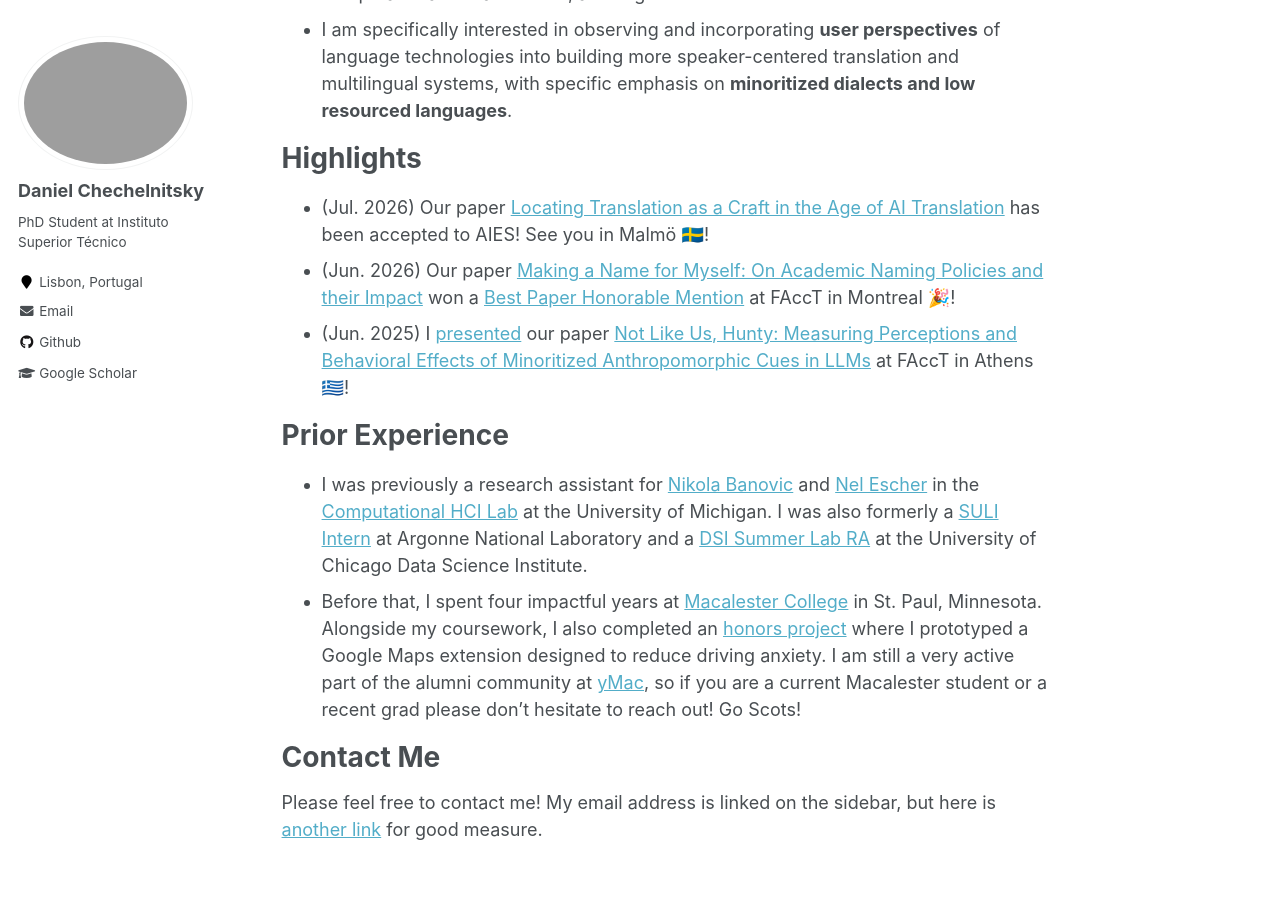
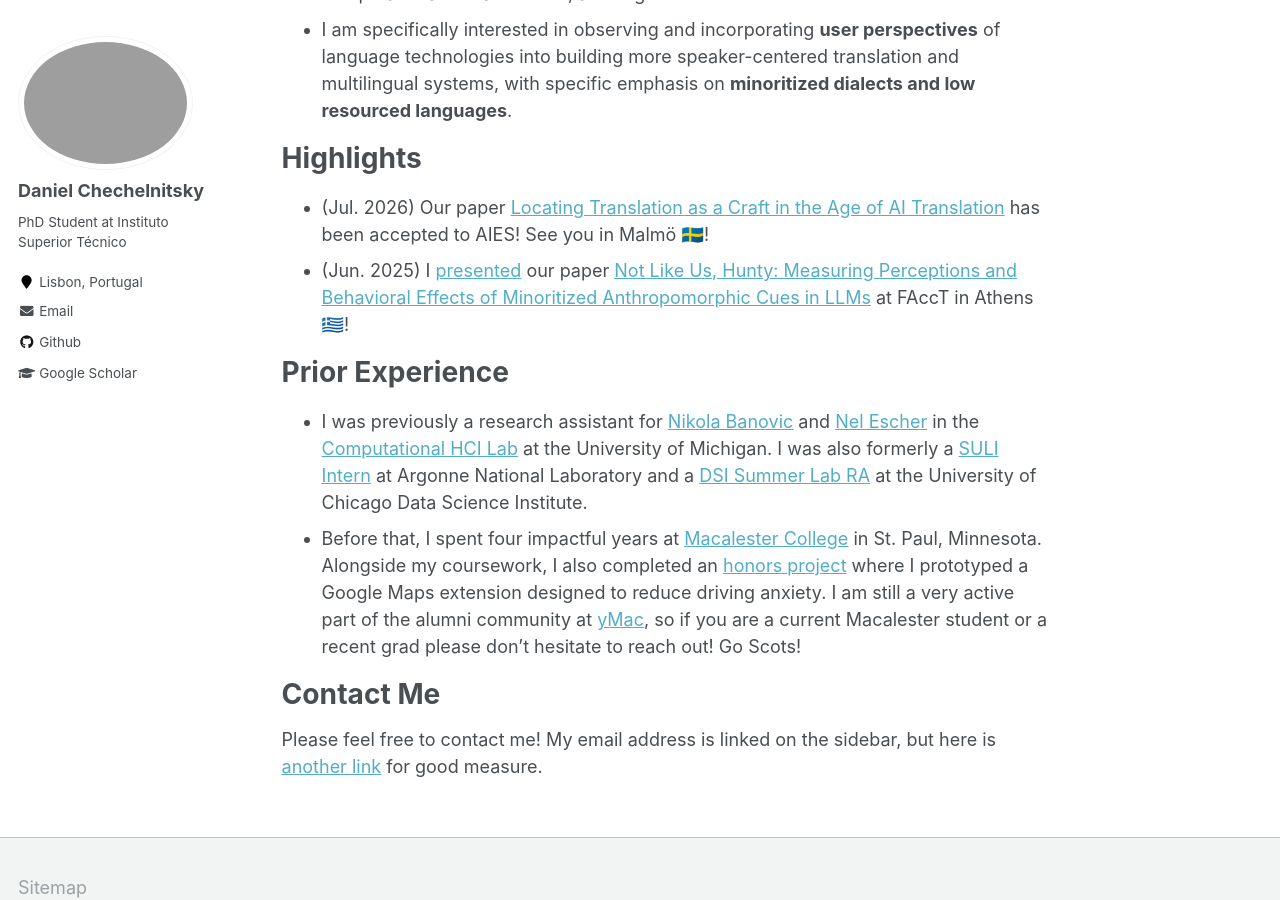
Before and after one commit to chechelnitskd/chechelnitskd.github.io, a Jekyll site: the page built from _pages/about.md, in a window 1280 px wide and 900 px high, scrolled down 543 px. Built offline with Jekyll 4.4.1, drawn with Linux system fonts in a browser that asks for light colours.

Commit message:
Update about.md

```diff
--- a/_pages/about.md
+++ b/_pages/about.md
@@ -20,7 +20,6 @@ Hi, I'm Dan! Here is some information about me:
 
 # Highlights
 - (Jul. 2026) Our paper [Locating Translation as a Craft in the Age of AI Translation](https://arxiv.org/abs/2604.00758) has been accepted to AIES! See you in Malmö 🇸🇪!
-- (Jun. 2026) Our paper [Making a Name for Myself: On Academic Naming Policies and their Impact](https://dl.acm.org/doi/abs/10.1145/3805689.3806465) won a [Best Paper Honorable Mention](https://facct-blog.github.io/2026-06-25/best-papers) at FAccT in Montreal 🎉!
 - (Jun. 2025) I [presented](https://www.youtube.com/watch?v=qA7aT0mdYao) our paper [Not Like Us, Hunty: Measuring Perceptions and Behavioral Effects of Minoritized Anthropomorphic Cues in LLMs](https://dl.acm.org/doi/full/10.1145/3715275.3732045) at FAccT in Athens 🇬🇷!
 
 # Prior Experience
```
